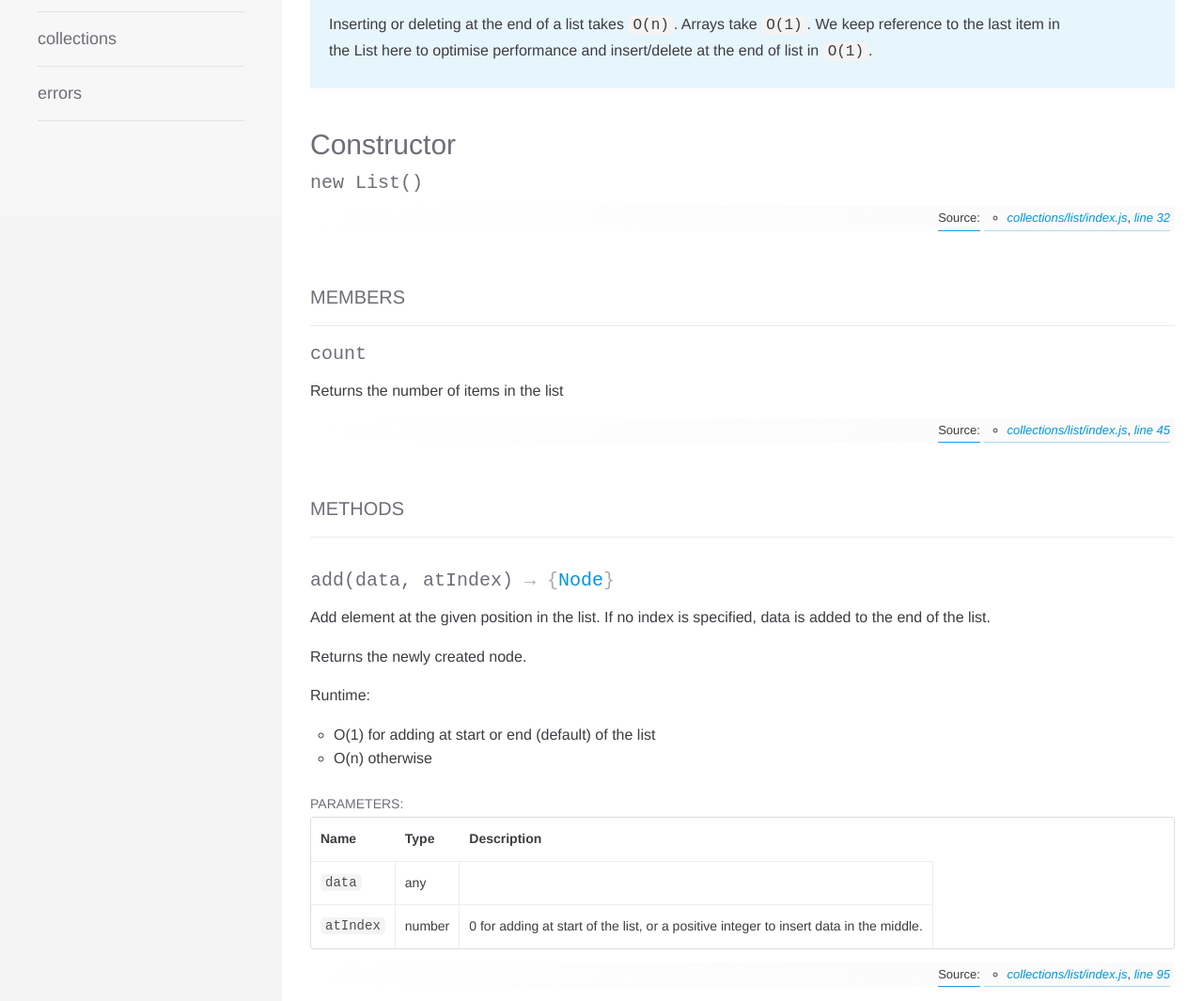
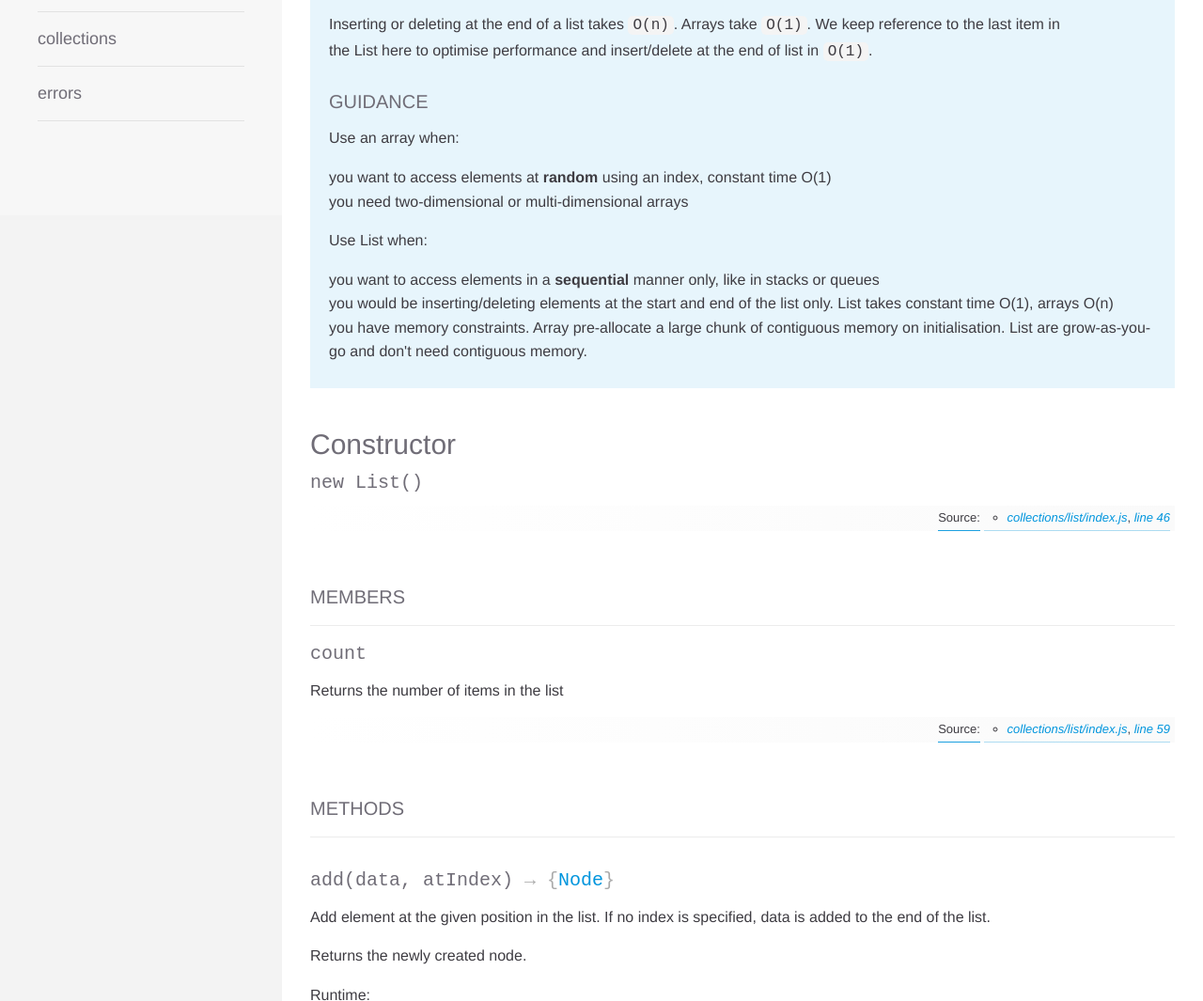
Before and after one commit to AnimeshLtd/Foundation.js, a website: page docs/List.html in a window 1280 px wide. Shown: the part 614-1679 px from the top of the page at 94% size. Drawn offline with nearby package versions, Linux system fonts and the light colour scheme; a web font is replaced by a local one.

Commit message:
Add usage guidance

```diff
--- a/docs/List.html
+++ b/docs/List.html
@@ -125,6 +125,22 @@ This <code>O(n)</code> operation isn't relevant to Lists.</p>
 <p>Inserting or deleting at the end of a list takes <code>O(n)</code>. Arrays take <code>O(1)</code>. We
 keep reference to the last item in the List here to optimise performance and
 insert/delete at the end of list in <code>O(1)</code>.</p>
+<h3>Guidance</h3>
+<p>Use an array when:</p>
+<ul>
+<li>you want to access elements at <strong>random</strong> using an index, constant time O(1)</li>
+<li>you need two-dimensional or multi-dimensional arrays</li>
+</ul>
+<p>Use List when:</p>
+<ul>
+<li>you want to access elements in a <strong>sequential</strong> manner only, like in stacks or
+queues</li>
+<li>you would be inserting/deleting elements at the start and end of the list only.
+List takes constant time O(1), arrays O(n)</li>
+<li>you have memory constraints. Array pre-allocate a large chunk of contiguous
+memory on initialisation. List are grow-as-you-go and don't need contiguous
+memory.</li>
+</ul>
         </div>
 
 
@@ -195,7 +211,7 @@ insert/delete at the end of list in <code>O(1)</code>.</p>
     <dd class="tag-source">
       <ul class="dummy">
         <li>
-          <a href="collections_list_index.js.html">collections/list/index.js</a>, <a href="collections_list_index.js.html#line32">line 32</a>
+          <a href="collections_list_index.js.html">collections/list/index.js</a>, <a href="collections_list_index.js.html#line46">line 46</a>
         </li>
       </ul>
     </dd>
@@ -285,7 +301,7 @@ insert/delete at the end of list in <code>O(1)</code>.</p>
     <dd class="tag-source">
       <ul class="dummy">
         <li>
-          <a href="collections_list_index.js.html">collections/list/index.js</a>, <a href="collections_list_index.js.html#line45">line 45</a>
+          <a href="collections_list_index.js.html">collections/list/index.js</a>, <a href="collections_list_index.js.html#line59">line 59</a>
         </li>
       </ul>
     </dd>
@@ -467,7 +483,7 @@ integer to insert data in the middle.</p>
     <dd class="tag-source">
       <ul class="dummy">
         <li>
-          <a href="collections_list_index.js.html">collections/list/index.js</a>, <a href="collections_list_index.js.html#line95">line 95</a>
+          <a href="collections_list_index.js.html">collections/list/index.js</a>, <a href="collections_list_index.js.html#line109">line 109</a>
         </li>
       </ul>
     </dd>
@@ -663,7 +679,7 @@ failed.</p>
     <dd class="tag-source">
       <ul class="dummy">
         <li>
-          <a href="collections_list_index.js.html">collections/list/index.js</a>, <a href="collections_list_index.js.html#line312">line 312</a>
+          <a href="collections_list_index.js.html">collections/list/index.js</a>, <a href="collections_list_index.js.html#line326">line 326</a>
         </li>
       </ul>
     </dd>
@@ -811,7 +827,7 @@ Runtime: O(n)</p>
     <dd class="tag-source">
       <ul class="dummy">
         <li>
-          <a href="collections_list_index.js.html">collections/list/index.js</a>, <a href="collections_list_index.js.html#line251">line 251</a>
+          <a href="collections_list_index.js.html">collections/list/index.js</a>, <a href="collections_list_index.js.html#line265">line 265</a>
         </li>
       </ul>
     </dd>
@@ -994,7 +1010,7 @@ Runtime: O(n)</p>
     <dd class="tag-source">
       <ul class="dummy">
         <li>
-          <a href="collections_list_index.js.html">collections/list/index.js</a>, <a href="collections_list_index.js.html#line273">line 273</a>
+          <a href="collections_list_index.js.html">collections/list/index.js</a>, <a href="collections_list_index.js.html#line287">line 287</a>
         </li>
       </ul>
     </dd>
@@ -1201,7 +1217,7 @@ the removed node. If no index is given, removes the last item.</p>
     <dd class="tag-source">
       <ul class="dummy">
         <li>
-          <a href="collections_list_index.js.html">collections/list/index.js</a>, <a href="collections_list_index.js.html#line177">line 177</a>
+          <a href="collections_list_index.js.html">collections/list/index.js</a>, <a href="collections_list_index.js.html#line191">line 191</a>
         </li>
       </ul>
     </dd>
@@ -1420,7 +1436,7 @@ returns a value other than <code>null</code>.</p>
     <dd class="tag-source">
       <ul class="dummy">
         <li>
-          <a href="collections_list_index.js.html">collections/list/index.js</a>, <a href="collections_list_index.js.html#line336">line 336</a>
+          <a href="collections_list_index.js.html">collections/list/index.js</a>, <a href="collections_list_index.js.html#line350">line 350</a>
         </li>
       </ul>
     </dd>
```
Also changed, not shown: docs/collections_list_index.js.html (+14 -0 lines), source/collections/list/index.js (+14 -0 lines).
